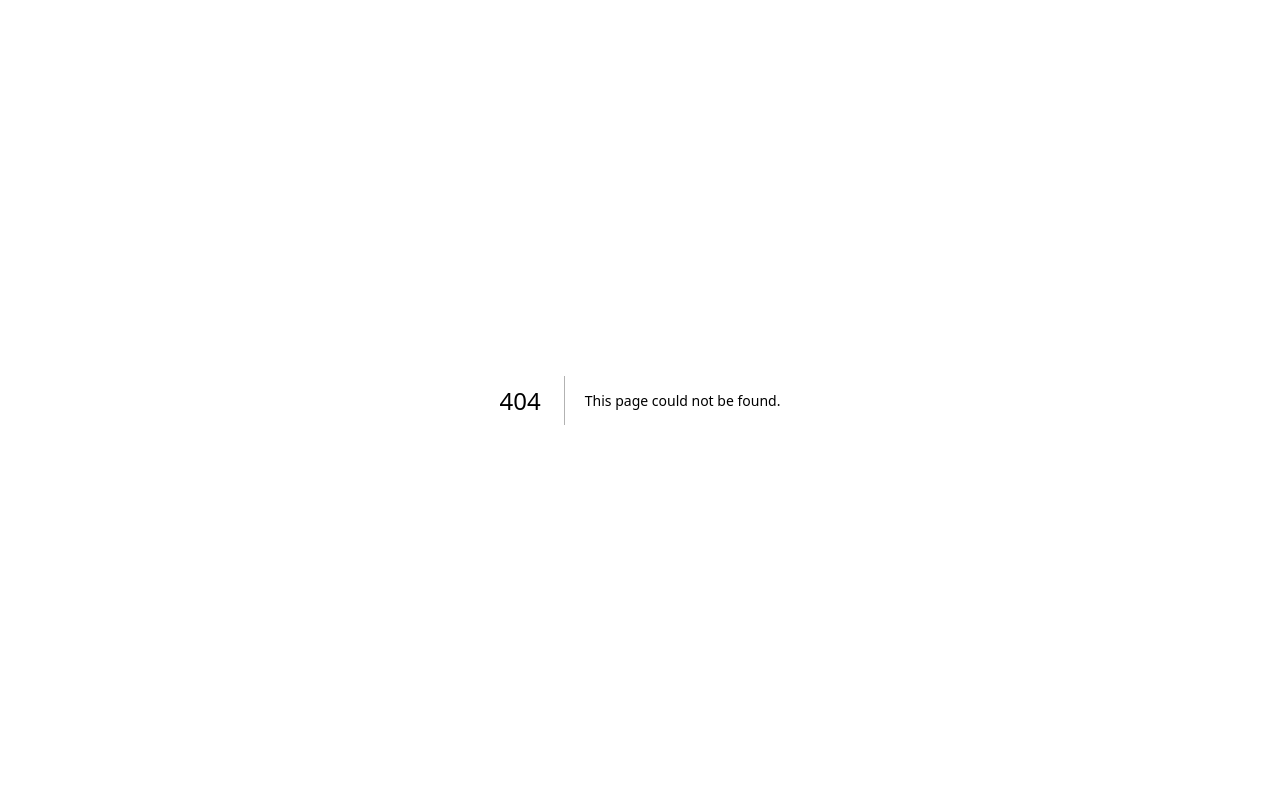
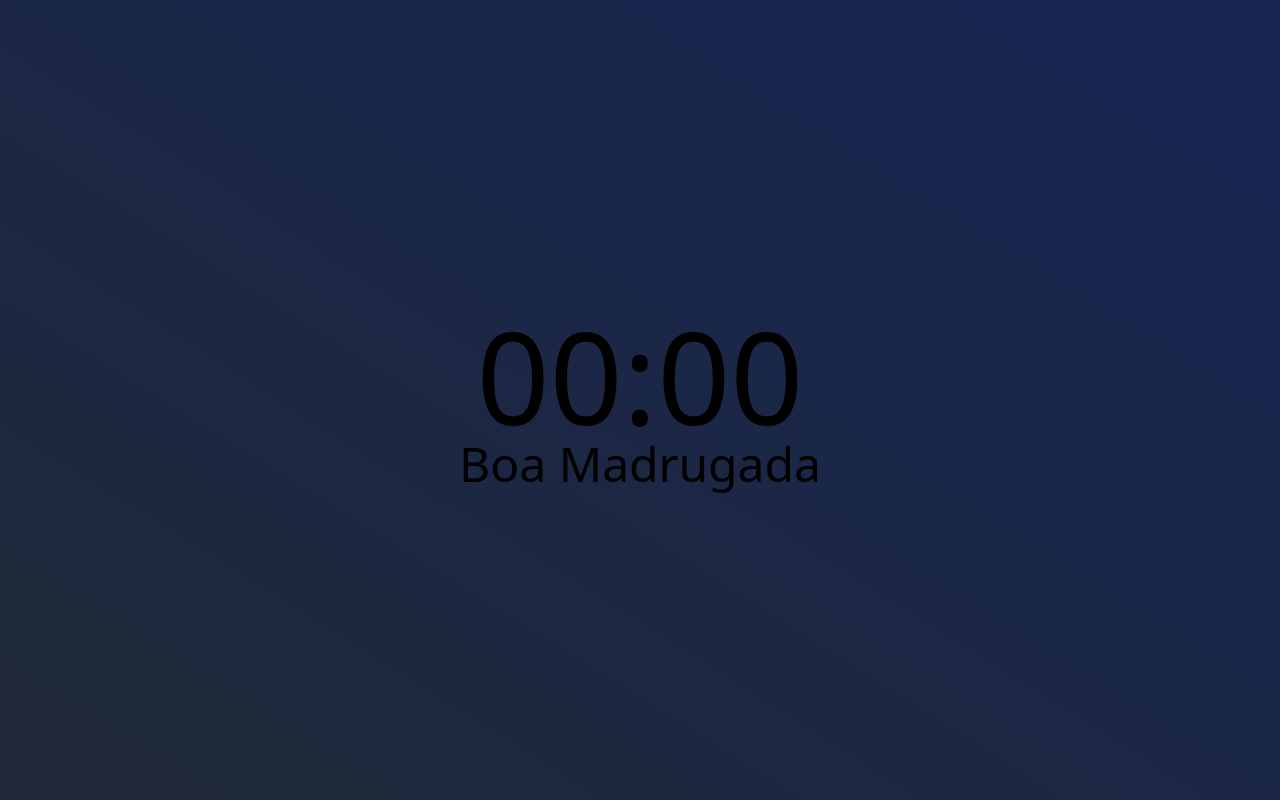
Before and after one commit to guilacerdas/multibloco, a Next.js app: page /react2024/greeting-condicional in a window 1280 px wide. Before the commit this address had no page. Built offline with nearby package versions, Linux system fonts and the light colour scheme.

Commit message:
Add exercicio react

```diff
--- /dev/null
+++ b/pages/react2024/greeting-condicional.tsx
@@ -0,0 +1,41 @@
+import React from "react";
+
+type Props = {};
+
+const GreetingCondicional = ({}: Props) => {
+  const date = new Intl.DateTimeFormat("pt-BR", {
+    timeStyle: "short",
+    hour12: false,
+  }).format();
+
+  const hour = new Date().getHours();
+  let greeting = "";
+  let background = "";
+  if (hour >= 0 && hour < 6) {
+    greeting = "Boa Madrugada";
+    background = "from-blue-950 to-gray-800";
+  } else if (hour >= 6 && hour < 12) {
+    greeting = "Bom Dia";
+    background = "from-yellow-400 to-orange-700";
+  } else if (hour >= 12 && hour < 18) {
+    greeting = "Boa Tarde";
+    background = " from-blue-400 to-indigo-800";
+  } else if (hour >= 18 && hour <= 23) {
+    greeting = "Boa Noite";
+    background = "from-blue-950 to-gray-800";
+  }
+  return (
+    <>
+      <section
+        className={`flex flex-col items-center justify-center w-screen h-screen bg-gradient-to-bl ${background}`}
+      >
+        <p className="text-9xl">{date}</p>
+        <p className="text-5xl">{greeting}</p>
+      </section>
+    </>
+  );
+};
+
+GreetingCondicional.displayName = "GreetingCondicional";
+
+export default GreetingCondicional;
```
